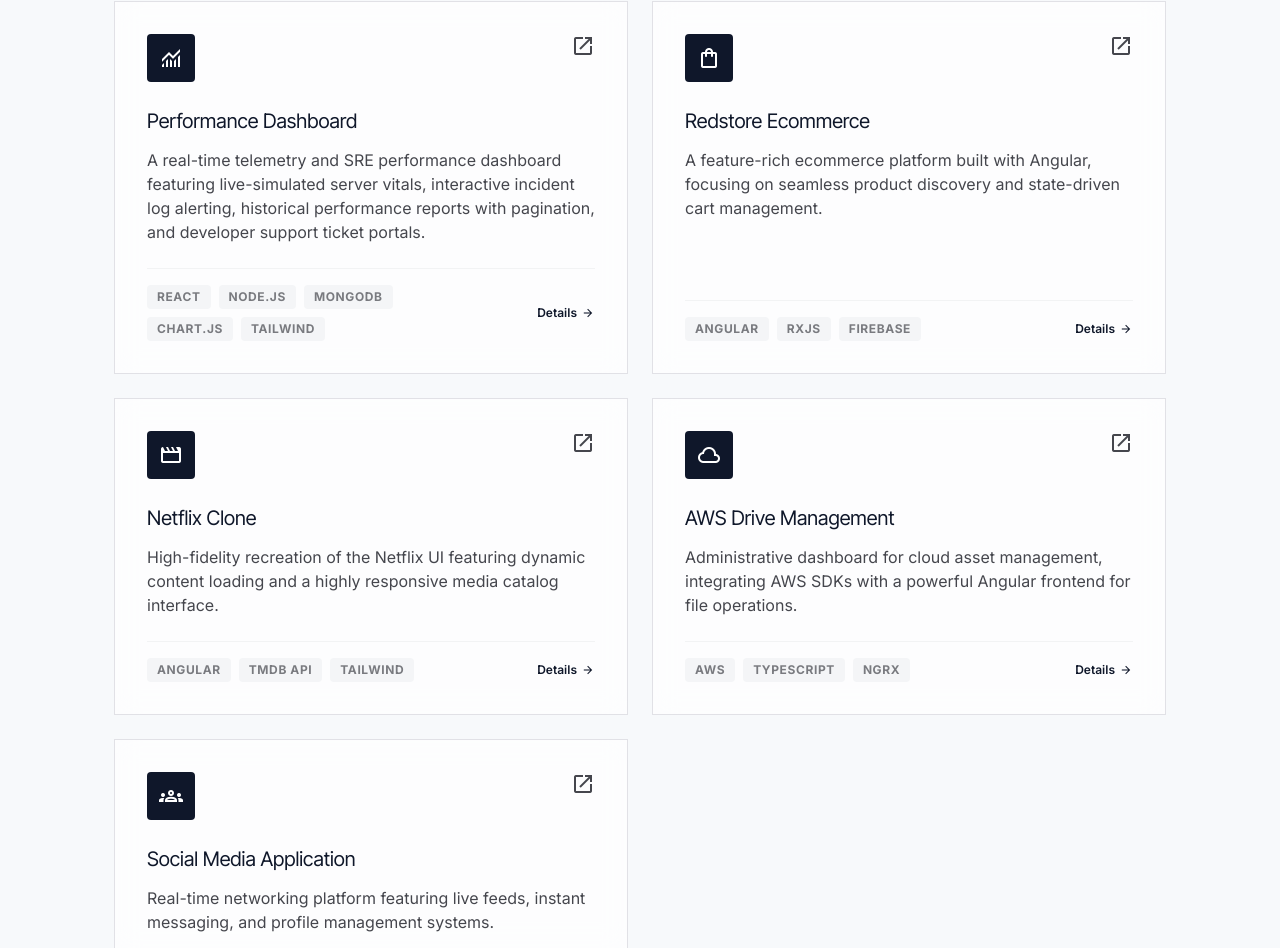
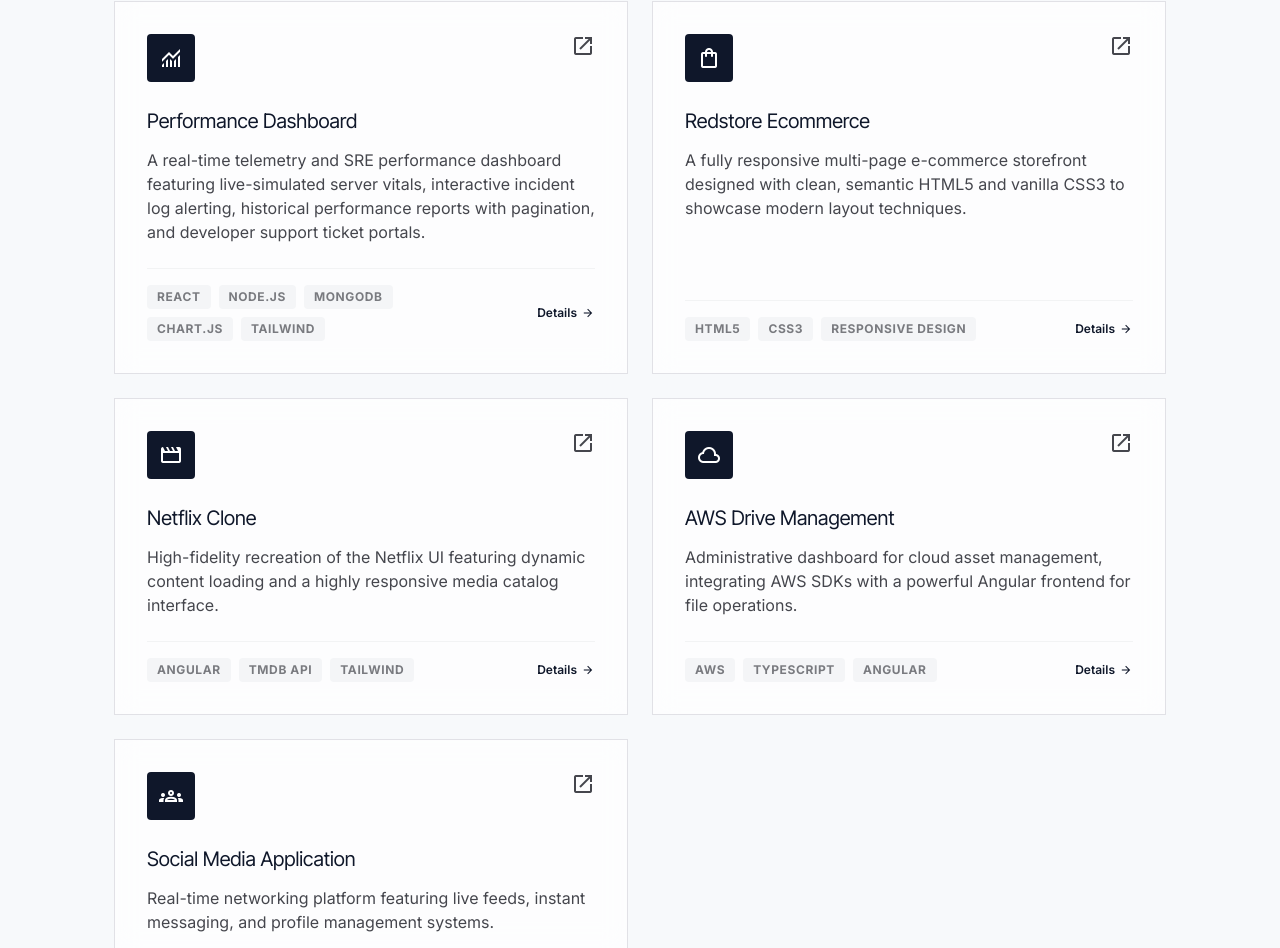
Before and after one commit to ajaynanda/portfolio, an Angular app: page / in a window 1280 px wide. Shown: the part 3146-4094 px from the top of the page. Built offline with nearby package versions, Linux system fonts and the light colour scheme.

Commit message:
fix: updations resume

```diff
--- a/src/app/app.html
+++ b/src/app/app.html
@@ -61,7 +61,7 @@
             View Experience
             <span class="material-symbols-outlined text-lg">arrow_downward</span>
           </a>
-          <a href="/ajaynanda_ad_2026.pdf" target="_blank" download="Ajay_Nanda_T_Resume.pdf" class="border border-secondary text-secondary px-8 py-4 rounded-lg font-semibold hover:bg-secondary/5 transition-all flex items-center justify-center">
+          <a href="/resumenewajay.pdf" target="_blank" download="Ajay_Nanda_T_Resume.pdf" class="border border-secondary text-secondary px-8 py-4 rounded-lg font-semibold hover:bg-secondary/5 transition-all flex items-center justify-center">
             Download Resume
           </a>
         </div>
@@ -250,7 +250,7 @@
       <a class="hover:text-secondary underline transition-all" href="https://www.linkedin.com/in/ajaynandat" target="_blank" rel="noopener">LinkedIn</a>
       <a class="hover:text-secondary underline transition-all" href="https://github.com/ajaynanda" target="_blank" rel="noopener">GitHub</a>
       <a href="mailto:ajaynanda57@gmail.com" class="hover:text-secondary underline transition-all">Email</a>
-      <a href="/ajaynanda_ad_2026.pdf" target="_blank" download="Ajay_Nanda_T_Resume.pdf" class="hover:text-secondary underline transition-all">Resume</a>
+      <a href="/resumenewajay.pdf" target="_blank" download="Ajay_Nanda_T_Resume.pdf" class="hover:text-secondary underline transition-all">Resume</a>
     </div>
     <div class="text-body-sm text-on-surface-variant">
       © 2026 Ajay Nanda T. Built with Angular & Precision.
--- a/src/app/app.ts
+++ b/src/app/app.ts
@@ -122,12 +122,12 @@ export class App {
     },
     {
       title: 'Redstore Ecommerce',
-      description: 'A feature-rich ecommerce platform built with Angular, focusing on seamless product discovery and state-driven cart management.',
-      detailedDescription: 'Features a responsive, dynamic catalog search, product catalog categories, sorting mechanisms, price-range filtering, and dynamic cart total computation using RxJS BehaviorSubjects.',
-      tags: ['Angular', 'RxJS', 'Firebase'],
-      packages: ['@angular/core', '@angular/common', '@angular/router', 'rxjs', 'firebase', 'tailwindcss'],
+      description: 'A fully responsive multi-page e-commerce storefront designed with clean, semantic HTML5 and vanilla CSS3 to showcase modern layout techniques.',
+      detailedDescription: 'A complete multi-page front-end interface for an online store, featuring a detailed homepage, product catalog with sorting controls, product details view with image selection, a shopping cart layout, and tabbed login/register forms. Built entirely with custom CSS Flexbox and Grid layouts to ensure fluid responsiveness across all screens without using external frameworks.',
+      tags: ['HTML5', 'CSS3', 'Responsive Design'],
+      packages: [],
       icon: 'shopping_bag',
-      category: 'Angular',
+      category: 'Other',
       link: 'https://redstoreout.netlify.app/'
     },
     {
@@ -144,7 +144,7 @@ export class App {
       title: 'AWS Drive Management',
       description: 'Administrative dashboard for cloud asset management, integrating AWS SDKs with a powerful Angular frontend for file operations.',
       detailedDescription: 'Simple folder navigation dashboard for cloud object storage. Uploads, downloads, shares, and deletes files directly via AWS SDK integration.',
-      tags: ['AWS', 'TypeScript', 'NGRX'],
+      tags: ['AWS', 'TypeScript', 'Angular'],
       packages: ['@angular/core', '@angular/common', '@angular/router', 'aws-sdk', 'bootstrap', 'rxjs', 'font-awesome'],
       icon: 'cloud',
       category: 'AWS',
```
Also changed, not shown: 2 other files (tests, documents, lock files or other folders).
